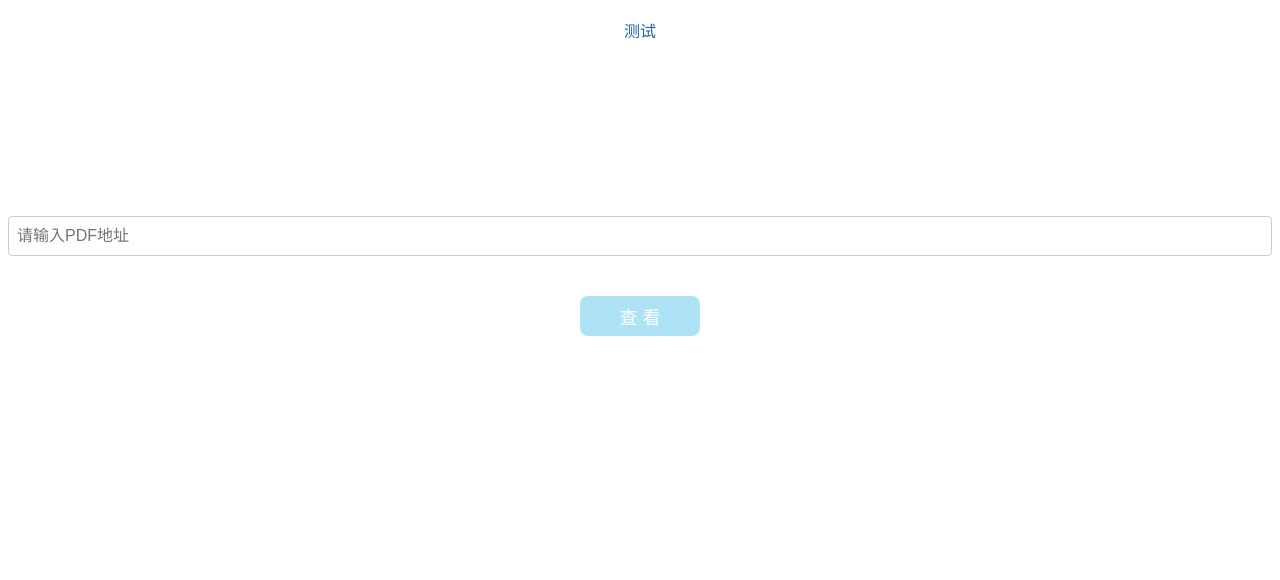
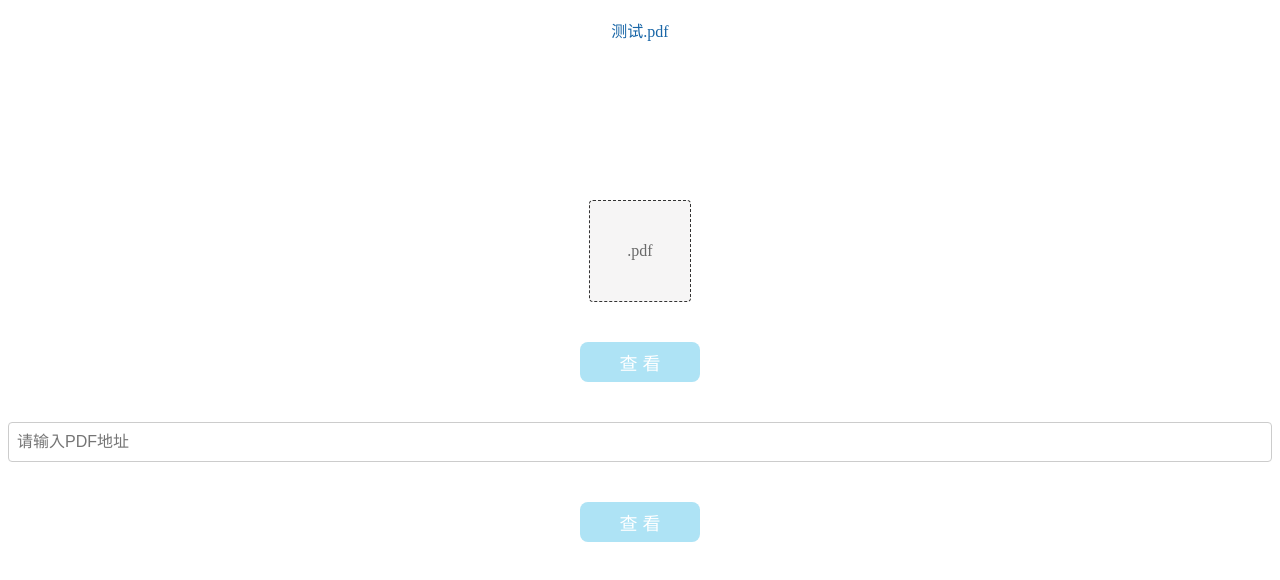
Before and after one commit to aaaaaa-11/pdfParsing, a React (Create React App) app: page / in a window 1280 px wide. Shown: the top 580 px of the page. Built offline with nearby package versions, Linux system fonts and the light colour scheme.

Commit message:
feat：首页增加上传pdf查看

```diff
--- /dev/null
+++ b/src/views/Home/PDFInput/index.js
@@ -0,0 +1,21 @@
+import { useState } from 'react';
+import classes from './input.module.scss';
+
+function Input(props) {
+  const [input, setInput] = useState();
+
+  const changeInput = (e) => {
+    setInput(e.target.value);
+  };
+
+  return (
+    <>
+      <input placeholder="请输入PDF地址" type="text" className={classes['pdf-url']} onChange={changeInput}></input>
+      <button className={`btn btn-blue ${classes['view-btn']}`} disabled={!input} onClick={() => props.openPDF(input)}>
+        查 看
+      </button>
+    </>
+  );
+}
+
+export default Input;
--- a/src/views/Home/home.scss
+++ b/src/views/Home/PDFInput/input.module.scss
@@ -1,12 +1,3 @@
-.home-page {
-  text-align: center;
-  padding: 1.5rem 0.5rem;
-  .pdfs {
-    &-item {
-      margin-bottom: 1rem;
-      color: #1966a7;
-    }
-  }
   .pdf-url {
     width: 100%;
     height: 40px;
@@ -14,7 +5,7 @@
     border-radius: 4px;
     border: 1px solid #ccc;
     box-sizing: border-box;
-    margin: 20vh auto 5vh;
+    margin: 5vh 0;
     padding: 0 0.5rem;
     font-size: 16px;
     outline: none;
@@ -26,4 +17,3 @@
   .view-btn {
     width: 120px;
   }
-}
--- /dev/null
+++ b/src/views/Home/PDFList/index.js
@@ -0,0 +1,34 @@
+import { useEffect, useState } from 'react';
+import classes from './pdf-list.module.scss';
+
+function PDFList(props) {
+  const [pdfList, setPdfList] = useState([])
+
+  useEffect(() => {
+    setPdfList(() => [
+      {
+        id: 1,
+        title: '测试.pdf',
+        url: '/测试.pdf'
+      },
+    ])
+  }, [])
+
+  const openPDF = (url) => {
+    props.openPDF(url)
+  }
+
+  return (
+    <ul className={classes.pdfs}>
+      {
+        pdfList.map(p => (
+          <li className={classes['pdfs-item']} key={p.id} onClick={() => openPDF(p.url)}>
+            { p.title }
+          </li>
+        ))
+      }
+    </ul>
+  );
+}
+
+export default PDFList;
--- /dev/null
+++ b/src/views/Home/PDFList/pdf-list.module.scss
@@ -0,0 +1,6 @@
+.pdfs {
+  &-item {
+    margin-bottom: 1rem;
+    color: #1966a7;
+  }
+}
--- /dev/null
+++ b/src/views/Home/PDFUpload/index.js
@@ -0,0 +1,38 @@
+import { useRef, useState } from 'react';
+import classes from './pdf-upload.module.scss';
+
+function Upload(props) {
+  const [input, setInput] = useState();
+  const [fileName, setFileName] = useState('');
+
+  const inputRef = useRef()
+
+  const changeInput = () => {
+    const file = inputRef.current.files[0]
+    setFileName(file.name)
+
+    const reader = new FileReader()
+    reader.readAsDataURL(file)
+    reader.onload = (res) => {
+      setInput(res.target.result);
+    }
+  };
+
+  const upload = () => {
+    inputRef.current.click()
+  }
+
+  return (
+    <>
+      <div className={classes['upload']} onClick={upload}>
+        <p className={classes[fileName ? '' : 'upload-info']}>{fileName || '.pdf'}</p>
+        <input type="file" accept='.pdf' className={classes['upload-file']} ref={inputRef} onChange={changeInput}></input>
+      </div>
+      <button className={`btn btn-blue ${classes['view-btn']}`} disabled={!input} onClick={() => props.openPDF(input)}>
+        查 看
+      </button>
+    </>
+  );
+}
+
+export default Upload;
--- /dev/null
+++ b/src/views/Home/PDFUpload/pdf-upload.module.scss
@@ -0,0 +1,19 @@
+.upload {
+  width: 100px;
+  height: 100px;
+  line-height: 100px;
+  background-color: rgb(246, 245, 245);
+  border-radius: 4px;
+  border: 1px dashed #333;
+  margin: 20vh auto 5vh;
+  &-file {
+    width: 0;
+  }
+  &-info {
+    color: rgb(105, 105, 105);
+  }
+}
+
+.view-btn {
+  width: 120px;
+}
--- /dev/null
+++ b/src/views/Home/home.module.scss
@@ -0,0 +1,4 @@
+.home-page {
+  text-align: center;
+  padding: 1.5rem 0.5rem;
+}
--- a/src/views/Home/index.js
+++ b/src/views/Home/index.js
@@ -1,41 +1,15 @@
-import { useEffect, useState } from 'react';
-import './home.scss';
+import classes from './home.module.scss';
+import Input from './PDFInput';
+import PDFList from './PDFList';
+import PDFUpload from './PDFUpload';
 
 function Home(props) {
-  const [input, setInput] = useState()
-  const [pdfList, setPdfList] = useState([])
-
-  useEffect(() => {
-    setPdfList(() => [
-      {
-        id: 1,
-        title: '测试 ',
-        url: '/测试.pdf'
-      },
-    ])
-  }, [])
-
-  const changeInput = (e) => {
-    setInput(e.target.value)
-  }
-
-  const openPDF = (url) => {
-    props.openPDF(url)
-  }
 
   return (
-    <div className="home-page">
-      <ul className="pdfs">
-        {
-          pdfList.map(p => (
-            <li className="pdfs-item" key={p.id} onClick={() => openPDF(p.url)}>
-              { p.title }
-            </li>
-          ))
-        }
-      </ul>
-      <input placeholder="请输入PDF地址" type="text" className="pdf-url" onChange={changeInput}></input>
-      <button className="btn btn-blue view-btn" disabled={!input} onClick={() => openPDF(input)}>查 看</button>
+    <div className={classes['home-page']}>
+      <PDFList openPDF={props.openPDF} />
+      <PDFUpload openPDF={props.openPDF} />
+      <Input openPDF={props.openPDF} />
     </div>
   );
 }
```
Also changed, not shown: 1 other file (tests, documents, lock files or other folders).
